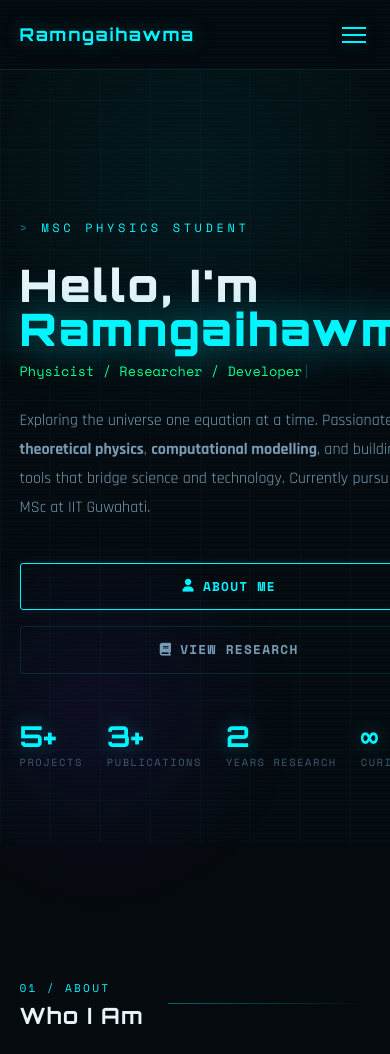
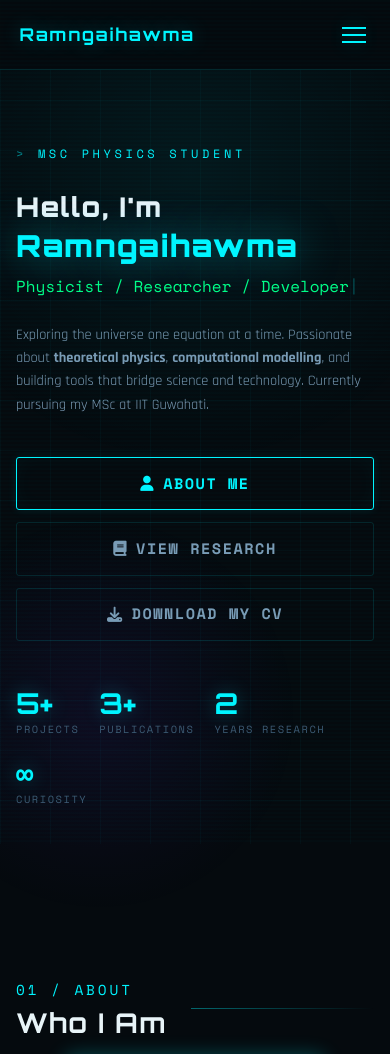
Before and after one commit to pachuau10/awmtea_portfolio, a Django app: page / in a window 390 px wide. Shown: the top 1054 px of the page. Run offline with Django 5.2, Linux system fonts and the light colour scheme; data that the repository does not hold is empty.

Commit message:
navbar and cv

```diff
--- a/static/css/style.css
+++ b/static/css/style.css
@@ -83,7 +83,6 @@ h1, h2, h3, h4 {
   pointer-events: none;
   z-index: 0;
 }
-
 /* ===== NAVBAR ===== */
 .navbar {
   position: fixed;
@@ -202,7 +201,7 @@ h1, h2, h3, h4 {
 
 /* ===== LAYOUT ===== */
 main {
-  padding-top: var(--nav-h);
+  padding-top: var(--nav-h); /* prevents overlap */
   position: relative;
   z-index: 1;
 }
@@ -217,9 +216,13 @@ section {
   padding: clamp(4rem, 8vw, 7rem) 0;
 }
 
+main > section:first-child {
+  padding-top: 2rem; /* minimal clean gap below navbar */
+}
+
 /* ===== SECTION HEADER ===== */
 .section-header {
-  margin-bottom: 3.5rem;
+  margin-bottom: 1rem;
   display: flex;
   align-items: center;
   gap: 1.5rem;
@@ -1101,3 +1104,111 @@ section {
   .btn { width: 100%; justify-content: center; }
   .timeline { padding-left: 1.5rem; }
 }
+
+/* =========================
+   📱 MOBILE FIXES
+   ========================= */
+@media (max-width: 768px) {
+
+  /* Container full width */
+  .container {
+    padding: 0 1rem;
+  }
+
+  /* Smaller hero name */
+  .hero-name {
+    font-size: 2rem;
+    line-height: 2.4rem;
+  }
+
+  /* Highlight text */
+  .hero-name .highlight {
+    font-size: 2.2rem;
+  }
+
+  /* Subtitle */
+  .hero-title {
+    font-size: 1rem;
+  }
+
+  /* Body text */
+  .hero-desc {
+    font-size: 0.95rem;
+    line-height: 1.45rem;
+  }
+
+  /* Buttons stack vertically */
+  .hero-btns {
+    flex-direction: column;
+    gap: 0.75rem;
+  }
+
+  .hero-btns .btn {
+    width: 100%;
+    text-align: center;
+    font-size: 0.95rem;
+    padding: 0.8rem;
+  }
+
+  /* Stats become 2 columns */
+  .hero-stats {
+    grid-template-columns: repeat(2, 1fr);
+    gap: 1.25rem;
+  }
+
+  /* About section grid becomes 1 column */
+  .about-grid {
+    grid-template-columns: 1fr;
+    gap: 2rem;
+  }
+
+  .avatar-frame {
+    max-width: 280px;
+    margin: 0 auto;
+  }
+
+  /* Reduce section headers */
+  .section-title {
+    font-size: 1.7rem;
+  }
+
+  .section-label {
+    font-size: 0.9rem;
+  }
+
+  /* Card padding fix */
+  .card {
+    padding: 1.2rem;
+  }
+
+  /* Project titles */
+  .project-title {
+    font-size: 1.2rem;
+  }
+}
+
+/* =========================
+   📱 SMALL PHONES FIX
+   (iPhone SE, small Android)
+   ========================= */
+@media (max-width: 480px) {
+  .hero-name {
+    font-size: 1.7rem;
+  }
+
+  .hero-name .highlight {
+    font-size: 1.9rem;
+  }
+
+  .hero-desc {
+    font-size: 0.9rem;
+  }
+
+  .hero-stats {
+    grid-template-columns: 1fr;
+  }
+
+  .project-card, .pub-card {
+    padding: 1rem;
+  }
+}
--- a/templates/main/home.html
+++ b/templates/main/home.html
@@ -35,6 +35,9 @@
   </a>
   <a href="{% url 'main:publications' %}" class="btn btn-ghost">
     <i class="fa fa-book"></i> View Research
+  </a>
+  <a href="/static/cv.pdf" target="_blank" class="btn btn-ghost">
+    <i class="fa fa-download"></i> Download my CV
   </a>
 </div>
 
```
Lines whose indentation alone changed are shown as unchanged.
